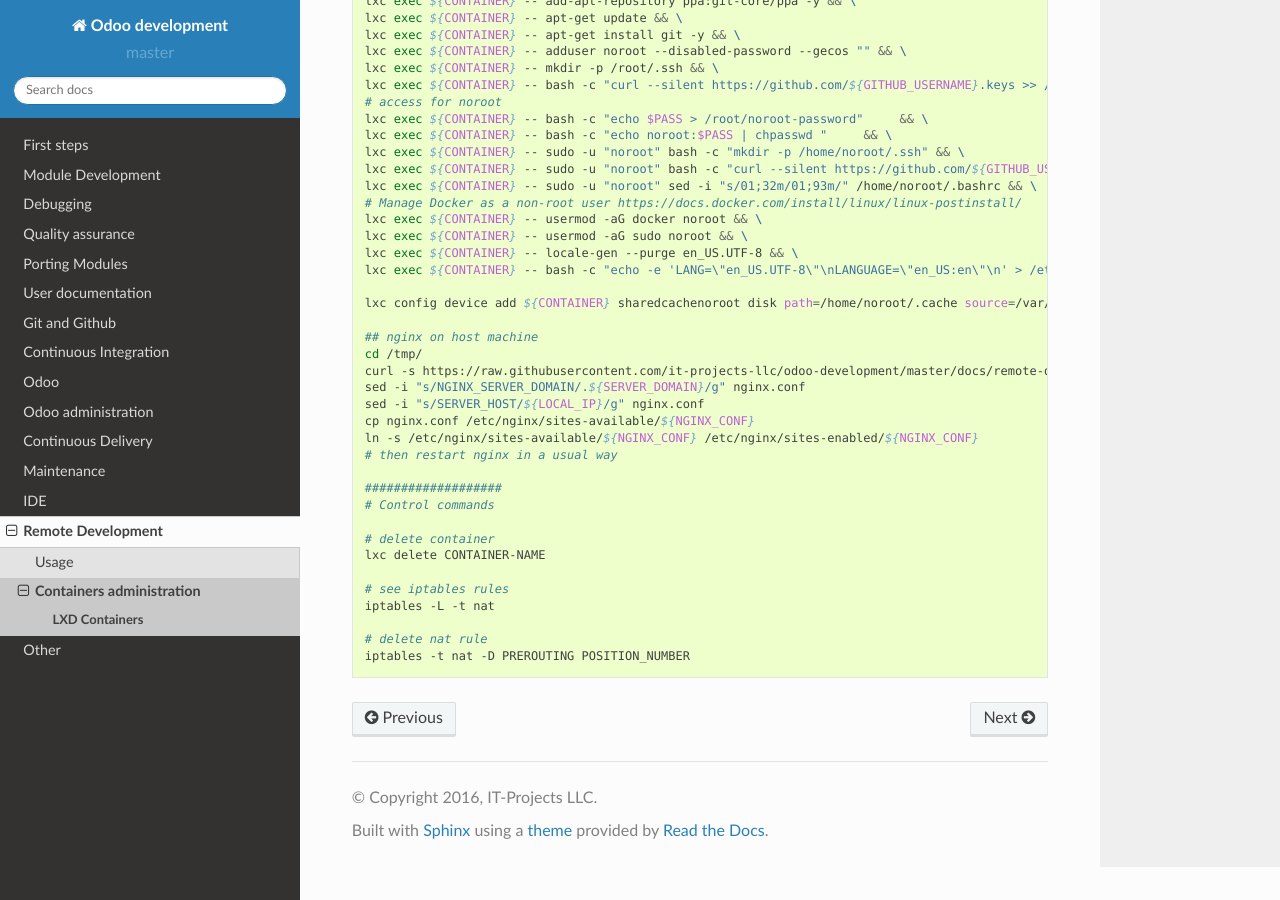
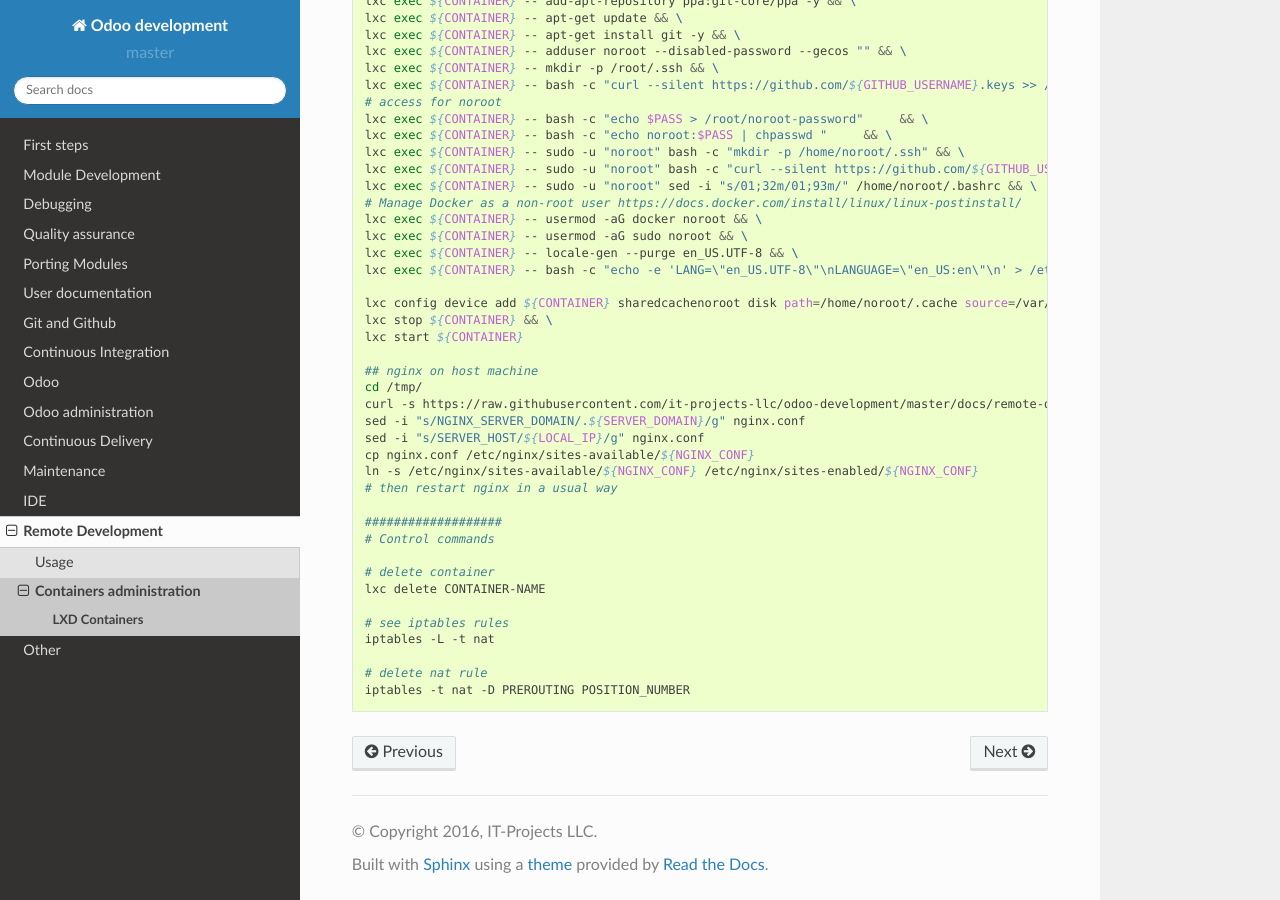
Before and after one commit to itpp-labs/odoo-development, a Sphinx documentation site: the page built from docs/remote-dev/lxd/lxd.rst, in a window 1280 px wide and 900 px high, scrolled down 1406 px. Built offline with Sphinx 7.4.7 and the Read the Docs theme 2.0.0, drawn with Linux system fonts in a browser that asks for light colours.

Commit message:
Update lxd.rst

```diff
--- a/docs/remote-dev/lxd/lxd.rst
+++ b/docs/remote-dev/lxd/lxd.rst
@@ -95,7 +95,9 @@
     lxc exec ${CONTAINER} -- locale-gen --purge en_US.UTF-8 && \
     lxc exec ${CONTAINER} -- bash -c "echo -e 'LANG=\"en_US.UTF-8\"\nLANGUAGE=\"en_US:en\"\n' > /etc/default/locale"
 
-    lxc config device add ${CONTAINER} sharedcachenoroot disk path=/home/noroot/.cache source=/var/lxc/share/cache
+    lxc config device add ${CONTAINER} sharedcachenoroot disk path=/home/noroot/.cache source=/var/lxc/share/cache && \
+    lxc stop ${CONTAINER} && \
+    lxc start ${CONTAINER}
 
     ## nginx on host machine
     cd /tmp/
```
